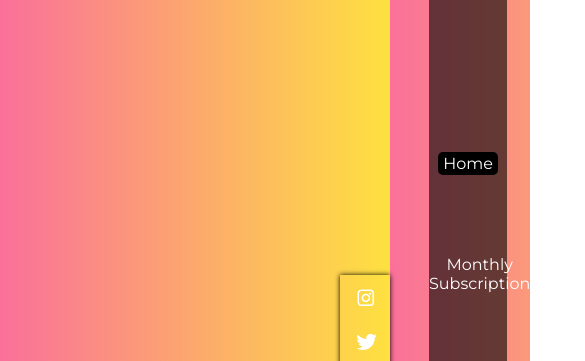
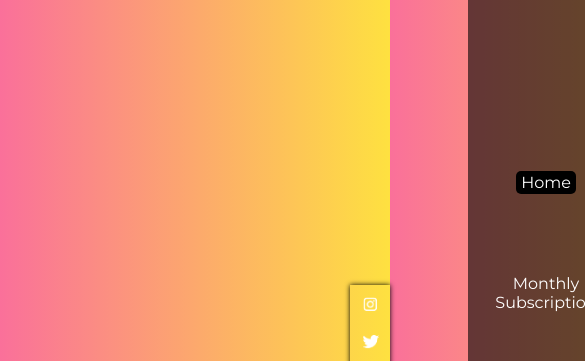
Before and after one commit to testWebsites-anirudh/vanilla, a plain HTML site: page index.html in a window 390 px wide. Shown: the part 82-443 px from the top of the page, 585 px wide, since content can reach past the window. Drawn offline with Linux system fonts and the light colour scheme.

Commit message:
Update index.css

```diff
--- a/css/index.css
+++ b/css/index.css
@@ -351,7 +351,7 @@ body .overlay {
             justify-content: center;
     height: 100vh;
     top: 0;
-    width: 20%;
+    width: 25%;
     background-color: rgba(0, 0, 0, 0.6);
     z-index: 2;
     -webkit-transform: translateX(150%);
@@ -437,6 +437,9 @@ body .overlay {
     width: 60%;
     margin: 10px auto;
   }
+  body .links {
+    width: 40px;
+  }
 }
 
 @media screen and (max-width: 536px) {
@@ -466,6 +469,9 @@ body .overlay {
   body .cards .card {
     width: 90%;
   }
+  body .links {
+    width: 30px;
+  }
 }
 
 @media screen and (max-width: 580px) {
@@ -488,4 +494,16 @@ body .overlay {
     font-size: 15px;
   }
 }
+
+@media screen and (max-width: 650px) {
+  body .header nav {
+    width: 40%;
+  }
+}
+
+@media screen and (max-width: 315px) {
+  body .header nav {
+    width: 60%;
+  }
+}
 /*# sourceMappingURL=index.css.map */
```
